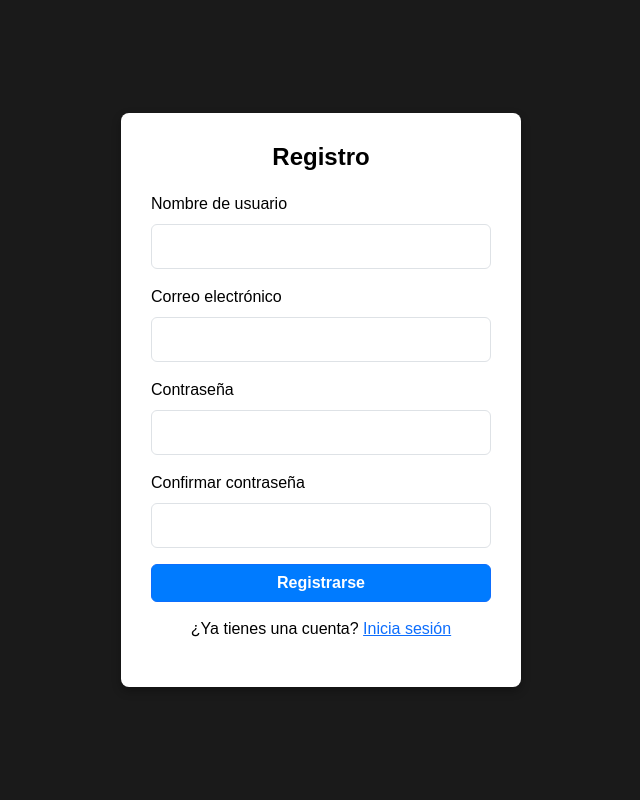
After one commit to BrandonPaezL/Aplicacion-Gestion-Inventarial, a Django app: page /registro/ in a window 1280 px wide. The commit adds this page. Shown: the whole page, without its empty margins (319-959 px from the left). Run offline with Django 4.2, Linux system fonts and the light colour scheme.

Commit message:
Creacion de Login y Registro de usuarios

```diff
--- a/Inventario_Project/settings.py
+++ b/Inventario_Project/settings.py
@@ -126,3 +126,5 @@ STATIC_URL = 'static/'
 # https://docs.djangoproject.com/en/4.2/ref/settings/#default-auto-field
 
 DEFAULT_AUTO_FIELD = 'django.db.models.BigAutoField'
+
+LOGIN_URL = 'login'
--- a/Inventario_Project/urls.py
+++ b/Inventario_Project/urls.py
@@ -20,22 +20,27 @@ from django.urls import path
 from dashboard import views
 
 
+from django.contrib import admin
+from django.urls import path
+from dashboard import views
+
 urlpatterns = [
     path('', views.index, name='index'),
     path('inventario/', views.lista_inventario, name='lista_inventario'),
     path('inventario/agregar/', views.agregar_producto, name='agregar_producto'),
     path('inventario/editar/<int:producto_id>/', views.editar_producto, name='editar_producto'),
     path('inventario/eliminar/<int:producto_id>/', views.eliminar_producto, name='eliminar_producto'),
-    path('inventario/', views.inventario, name='inventario'),
     path('grupos/', views.grupos, name='grupos'),
     path('crear_grupo/', views.crear_grupo, name='crear_grupo'),
-    path('medicamentos_caducar/',views.alertas, name='medicamentos_caducar'),
+    path('medicamentos_caducar/', views.alertas, name='medicamentos_caducar'),
     path('audit-log/', views.audit_log_view, name='audit_log'),
     path('presupuesto/', views.presupuesto, name='presupuesto'),
     path('contacto/', views.contacto, name='contacto'),
     path('reportes/', views.reportes, name='reportes'),
     path('productos/', views.lista_productos, name='lista_productos'),
     path('alertas/', views.alertas, name='alertas'),
-    path('reportes/', views.reportes, name='reportes'),
     path('entrega_elementos/', views.entrega_elementos, name='entrega_elementos'),
+    path('login/', views.login_view, name='login'),
+    path('registro/', views.registro_view, name='registro'),
+    path('logout/', views.logout_view, name='logout'),
 ]
--- a/dashboard/forms.py
+++ b/dashboard/forms.py
@@ -1,12 +1,12 @@
-# forms.py
 from django import forms
 from .models import Grupo, Producto, Venta
+from django.contrib.auth.forms import UserCreationForm
+from django.contrib.auth.models import User
 
 class ProductoForm(forms.ModelForm):
     class Meta:
         model = Producto
         fields = ['nombre', 'cantidad', 'fecha_caducidad', 'categoria', 'proveedor']
-
 
 class GrupoForm(forms.ModelForm):
     medicamentos = forms.ModelMultipleChoiceField(
@@ -22,14 +22,31 @@ class GrupoForm(forms.ModelForm):
             'color': forms.TextInput(attrs={'type': 'color'}),
         }
 
-
-
 class EntregaElementosForm(forms.ModelForm):
     class Meta:
         model = Venta
-        fields = ['producto', 'cantidad', 'destinatario']  # Incluir el nuevo campo
+        fields = ['producto', 'cantidad', 'destinatario']
         widgets = {
             'producto': forms.Select(attrs={'class': 'form-control'}),
             'cantidad': forms.NumberInput(attrs={'class': 'form-control'}),
-            'destinatario': forms.TextInput(attrs={'class': 'form-control'}),  # Widget para el nuevo campo
+            'destinatario': forms.TextInput(attrs={'class': 'form-control'}),
         }
+
+class LoginForm(forms.Form):
+    username = forms.CharField(max_length=100, widget=forms.TextInput(attrs={'class': 'form-control'}))
+    password = forms.CharField(widget=forms.PasswordInput(attrs={'class': 'form-control'}))
+
+class RegistroForm(UserCreationForm):
+    first_name = forms.CharField(max_length=30, required=True, widget=forms.TextInput(attrs={'class': 'form-control'}))
+    last_name = forms.CharField(max_length=30, required=True, widget=forms.TextInput(attrs={'class': 'form-control'}))
+    rut = forms.CharField(max_length=12, required=True, widget=forms.TextInput(attrs={'class': 'form-control'}))
+    fecha_nacimiento = forms.DateField(widget=forms.DateInput(attrs={'class': 'form-control', 'type': 'date'}))
+
+    class Meta:
+        model = User
+        fields = ['username', 'first_name', 'last_name', 'rut', 'fecha_nacimiento', 'password1', 'password2']
+        widgets = {
+            'username': forms.TextInput(attrs={'class': 'form-control'}),
+            'password1': forms.PasswordInput(attrs={'class': 'form-control'}),
+            'password2': forms.PasswordInput(attrs={'class': 'form-control'}),
+        }
--- a/dashboard/templates/alertas.html
+++ b/dashboard/templates/alertas.html
@@ -53,8 +53,8 @@
             <ul class="nav flex-column mt-4">
                 <li class="nav-item"><a class="nav-link" href="{% url 'index' %}"><i class="fas fa-tachometer-alt"></i> Dashboard</a></li>
                 <li class="nav-item"><a class="nav-link" href="{% url 'presupuesto' %}"><i class="fas fa-money-bill-wave"></i> Presupuesto</a></li>
-                <li class="nav-item"><a class="nav-link" href="{% url 'inventario' %}"><i class="fas fa-boxes"></i> Inventario</a></li>
-                <li class="nav-item"><a class="nav-link active" href="{% url 'alertas' %}"><i class="fas fa-exclamation-triangle"></i> Alertas</a></li>
+                <li class="nav-item"><a class="nav-link" href="{% url 'lista_inventario' %}"><i class="fas fa-boxes"></i> Inventario</a></li>
+                <li class="nav-item"><a class="nav-link" href="{% url 'alertas' %}"><i class="fas fa-exclamation-triangle"></i> Alertas</a></li>
                 <li class="nav-item"><a class="nav-link" href="{% url 'audit_log' %}"><i class="fas fa-history"></i> Audit Log</a></li>
                 <li class="nav-item"><a class="nav-link" href="{% url 'contacto' %}"><i class="fas fa-envelope"></i> Contáctanos</a></li>
                 <li class="nav-item"><a class="nav-link" href="{% url 'entrega_elementos' %}"><i class="fas fa-truck"></i> Entrega de Elementos</a></li>
--- a/dashboard/templates/audit_log.html
+++ b/dashboard/templates/audit_log.html
@@ -21,9 +21,9 @@
             <ul class="nav flex-column mt-4">
                 <li class="nav-item"><a class="nav-link" href="{% url 'index' %}"><i class="fas fa-tachometer-alt"></i> Dashboard</a></li>
                 <li class="nav-item"><a class="nav-link" href="{% url 'presupuesto' %}"><i class="fas fa-money-bill-wave"></i> Presupuesto</a></li>
-                <li class="nav-item"><a class="nav-link" href="{% url 'inventario' %}"><i class="fas fa-boxes"></i> Inventario</a></li>
+                <li class="nav-item"><a class="nav-link" href="{% url 'lista_inventario' %}"><i class="fas fa-boxes"></i> Inventario</a></li>
                 <li class="nav-item"><a class="nav-link" href="{% url 'alertas' %}"><i class="fas fa-exclamation-triangle"></i> Alertas</a></li>
-                <li class="nav-item"><a class="nav-link active" href="{% url 'audit_log' %}"><i class="fas fa-history"></i> Audit Log</a></li>
+                <li class="nav-item"><a class="nav-link" href="{% url 'audit_log' %}"><i class="fas fa-history"></i> Audit Log</a></li>
                 <li class="nav-item"><a class="nav-link" href="{% url 'contacto' %}"><i class="fas fa-envelope"></i> Contáctanos</a></li>
                 <li class="nav-item"><a class="nav-link" href="{% url 'entrega_elementos' %}"><i class="fas fa-truck"></i> Entrega de Elementos</a></li>
             </ul>
--- a/dashboard/templates/contacto.html
+++ b/dashboard/templates/contacto.html
@@ -23,10 +23,10 @@
             <ul class="nav flex-column mt-4">
                 <li class="nav-item"><a class="nav-link" href="{% url 'index' %}"><i class="fas fa-tachometer-alt"></i> Dashboard</a></li>
                 <li class="nav-item"><a class="nav-link" href="{% url 'presupuesto' %}"><i class="fas fa-money-bill-wave"></i> Presupuesto</a></li>
-                <li class="nav-item"><a class="nav-link" href="{% url 'inventario' %}"><i class="fas fa-boxes"></i> Inventario</a></li>
+                <li class="nav-item"><a class="nav-link" href="{% url 'lista_inventario' %}"><i class="fas fa-boxes"></i> Inventario</a></li>
                 <li class="nav-item"><a class="nav-link" href="{% url 'alertas' %}"><i class="fas fa-exclamation-triangle"></i> Alertas</a></li>
                 <li class="nav-item"><a class="nav-link" href="{% url 'audit_log' %}"><i class="fas fa-history"></i> Audit Log</a></li>
-                <li class="nav-item"><a class="nav-link active" href="{% url 'contacto' %}"><i class="fas fa-envelope"></i> Contáctanos</a></li>
+                <li class="nav-item"><a class="nav-link" href="{% url 'contacto' %}"><i class="fas fa-envelope"></i> Contáctanos</a></li>
                 <li class="nav-item"><a class="nav-link" href="{% url 'entrega_elementos' %}"><i class="fas fa-truck"></i> Entrega de Elementos</a></li>
             </ul>
             <div class="mt-auto text-center">
--- a/dashboard/templates/entrega_elementos.html
+++ b/dashboard/templates/entrega_elementos.html
@@ -24,7 +24,7 @@
             <ul class="nav flex-column mt-4">
                 <li class="nav-item"><a class="nav-link" href="{% url 'index' %}"><i class="fas fa-tachometer-alt"></i> Dashboard</a></li>
                 <li class="nav-item"><a class="nav-link" href="{% url 'presupuesto' %}"><i class="fas fa-money-bill-wave"></i> Presupuesto</a></li>
-                <li class="nav-item"><a class="nav-link" href="{% url 'inventario' %}"><i class="fas fa-boxes"></i> Inventario</a></li>
+                <li class="nav-item"><a class="nav-link" href="{% url 'lista_inventario' %}"><i class="fas fa-boxes"></i> Inventario</a></li>
                 <li class="nav-item"><a class="nav-link" href="{% url 'alertas' %}"><i class="fas fa-exclamation-triangle"></i> Alertas</a></li>
                 <li class="nav-item"><a class="nav-link" href="{% url 'audit_log' %}"><i class="fas fa-history"></i> Audit Log</a></li>
                 <li class="nav-item"><a class="nav-link" href="{% url 'contacto' %}"><i class="fas fa-envelope"></i> Contáctanos</a></li>
--- a/dashboard/templates/inventario.html
+++ b/dashboard/templates/inventario.html
@@ -22,7 +22,7 @@
             <ul class="nav flex-column mt-4">
                 <li class="nav-item"><a class="nav-link" href="{% url 'index' %}"><i class="fas fa-tachometer-alt"></i> Dashboard</a></li>
                 <li class="nav-item"><a class="nav-link" href="{% url 'presupuesto' %}"><i class="fas fa-money-bill-wave"></i> Presupuesto</a></li>
-                <li class="nav-item"><a class="nav-link active" href="{% url 'inventario' %}"><i class="fas fa-boxes"></i> Inventario</a></li>
+                <li class="nav-item"><a class="nav-link" href="{% url 'lista_inventario' %}"><i class="fas fa-boxes"></i> Inventario</a></li>
                 <li class="nav-item"><a class="nav-link" href="{% url 'alertas' %}"><i class="fas fa-exclamation-triangle"></i> Alertas</a></li>
                 <li class="nav-item"><a class="nav-link" href="{% url 'audit_log' %}"><i class="fas fa-history"></i> Audit Log</a></li>
                 <li class="nav-item"><a class="nav-link" href="{% url 'contacto' %}"><i class="fas fa-envelope"></i> Contáctanos</a></li>
--- a/dashboard/templates/presupuesto.html
+++ b/dashboard/templates/presupuesto.html
@@ -22,8 +22,8 @@
             </div>
             <ul class="nav flex-column mt-4">
                 <li class="nav-item"><a class="nav-link" href="{% url 'index' %}"><i class="fas fa-tachometer-alt"></i> Dashboard</a></li>
-                <li class="nav-item"><a class="nav-link active" href="{% url 'presupuesto' %}"><i class="fas fa-money-bill-wave"></i> Presupuesto</a></li>
-                <li class="nav-item"><a class="nav-link" href="{% url 'inventario' %}"><i class="fas fa-boxes"></i> Inventario</a></li>
+                <li class="nav-item"><a class="nav-link" href="{% url 'presupuesto' %}"><i class="fas fa-money-bill-wave"></i> Presupuesto</a></li>
+                <li class="nav-item"><a class="nav-link" href="{% url 'lista_inventario' %}"><i class="fas fa-boxes"></i> Inventario</a></li>
                 <li class="nav-item"><a class="nav-link" href="{% url 'alertas' %}"><i class="fas fa-exclamation-triangle"></i> Alertas</a></li>
                 <li class="nav-item"><a class="nav-link" href="{% url 'audit_log' %}"><i class="fas fa-history"></i> Audit Log</a></li>
                 <li class="nav-item"><a class="nav-link" href="{% url 'contacto' %}"><i class="fas fa-envelope"></i> Contáctanos</a></li>
--- a/dashboard/templates/productos_disponibles.html
+++ b/dashboard/templates/productos_disponibles.html
@@ -22,7 +22,7 @@
             <ul class="nav flex-column mt-4">
                 <li class="nav-item"><a class="nav-link" href="{% url 'index' %}"><i class="fas fa-tachometer-alt"></i> Dashboard</a></li>
                 <li class="nav-item"><a class="nav-link" href="{% url 'presupuesto' %}"><i class="fas fa-money-bill-wave"></i> Presupuesto</a></li>
-                <li class="nav-item"><a class="nav-link active" href="{% url 'inventario' %}"><i class="fas fa-boxes"></i> Inventario</a></li>
+                <li class="nav-item"><a class="nav-link" href="{% url 'lista_inventario' %}"><i class="fas fa-boxes"></i> Inventario</a></li>
                 <li class="nav-item"><a class="nav-link" href="{% url 'alertas' %}"><i class="fas fa-exclamation-triangle"></i> Alertas</a></li>
                 <li class="nav-item"><a class="nav-link" href="{% url 'audit_log' %}"><i class="fas fa-history"></i> Audit Log</a></li>
                 <li class="nav-item"><a class="nav-link" href="{% url 'contacto' %}"><i class="fas fa-envelope"></i> Contáctanos</a></li>
--- /dev/null
+++ b/dashboard/templates/registro.html
@@ -0,0 +1,82 @@
+<!DOCTYPE html>
+<html lang="en">
+<head>
+    {% load static %}
+    <meta charset="UTF-8">
+    <meta name="viewport" content="width=device-width, initial-scale=1.0">
+    <title>Registro</title>
+    <link rel="stylesheet" href="https://cdn.jsdelivr.net/npm/bootstrap@5.3.2/dist/css/bootstrap.min.css">
+    <link href="https://cdnjs.cloudflare.com/ajax/libs/font-awesome/5.15.3/css/all.min.css" rel="stylesheet">
+    <link rel="stylesheet" href="{% static 'dashboard/styles.css' %}">
+    <style>
+        body {
+            display: flex;
+            justify-content: center;
+            align-items: center;
+            height: 100vh;
+            background-color: #1a1a1a;
+            color: #ffffff;
+        }
+        .form-container {
+            background-color: #ffffff;
+            color: #000000;
+            border-radius: 8px;
+            padding: 30px;
+            box-shadow: 0 4px 10px rgba(0, 0, 0, 0.3);
+            width: 100%;
+            max-width: 400px;
+        }
+        .form-container h1 {
+            font-size: 24px;
+            font-weight: bold;
+            margin-bottom: 20px;
+            text-align: center;
+        }
+        .form-container .form-control {
+            margin-bottom: 15px;
+            height: 45px;
+        }
+        .form-container .btn {
+            width: 100%;
+            background-color: #007bff;
+            color: #ffffff;
+            font-weight: bold;
+        }
+        .form-container .btn:hover {
+            background-color: #0056b3;
+        }
+        .form-container .text-center {
+            margin-top: 15px;
+        }
+    </style>
+</head>
+<body>
+    <div class="form-container">
+        <h1>Registro</h1>
+        <form method="post">
+            {% csrf_token %}
+
+            <div class="mb-3">
+                <label for="username" class="form-label">Nombre de usuario</label>
+                <input type="text" id="username" name="username" class="form-control" required>
+            </div>
+            <div class="mb-3">
+                <label for="email" class="form-label">Correo electrónico</label>
+                <input type="email" id="email" name="email" class="form-control" required>
+            </div>
+            <div class="mb-3">
+                <label for="password" class="form-label">Contraseña</label>
+                <input type="password" id="password" name="password" class="form-control" required>
+            </div>
+            <div class="mb-3">
+                <label for="confirm-password" class="form-label">Confirmar contraseña</label>
+                <input type="password" id="confirm-password" name="confirm_password" class="form-control" required>
+            </div>
+            <button type="submit" class="btn btn-primary">Registrarse</button>
+        </form>
+        <div class="text-center">
+            <p>¿Ya tienes una cuenta? <a href="{% url 'login' %}">Inicia sesión</a></p>
+        </div>
+    </div>
+</body>
+</html>
--- a/dashboard/templates/reportes.html
+++ b/dashboard/templates/reportes.html
@@ -22,7 +22,7 @@
             <ul class="nav flex-column mt-4">
                 <li class="nav-item"><a class="nav-link" href="{% url 'index' %}"><i class="fas fa-tachometer-alt"></i> Dashboard</a></li>
                 <li class="nav-item"><a class="nav-link" href="{% url 'presupuesto' %}"><i class="fas fa-money-bill-wave"></i> Presupuesto</a></li>
-                <li class="nav-item"><a class="nav-link" href="{% url 'inventario' %}"><i class="fas fa-boxes"></i> Inventario</a></li>
+                <li class="nav-item"><a class="nav-link" href="{% url 'lista_inventario' %}"><i class="fas fa-boxes"></i> Inventario</a></li>
                 <li class="nav-item"><a class="nav-link" href="{% url 'alertas' %}"><i class="fas fa-exclamation-triangle"></i> Alertas</a></li>
                 <li class="nav-item"><a class="nav-link" href="{% url 'audit_log' %}"><i class="fas fa-history"></i> Audit Log</a></li>
                 <li class="nav-item"><a class="nav-link" href="{% url 'contacto' %}"><i class="fas fa-envelope"></i> Contáctanos</a></li>
--- a/dashboard/views.py
+++ b/dashboard/views.py
@@ -2,20 +2,25 @@ from datetime import timedelta
 from django.shortcuts import render, redirect, get_object_or_404
 from django.utils import timezone
 from .models import AuditLog, Medicamento, Presupuesto, Producto, Grupo, Venta # Usamos los modelos reales definidos en models.py
-from .forms import ProductoForm, GrupoForm, EntregaElementosForm
+from .forms import ProductoForm, GrupoForm, EntregaElementosForm, LoginForm, RegistroForm
 from django.db.models import Sum  # Para realizar agregaciones como sumas
-from django.db.models import Count
+from django.db.models import Count # Para realizar agregaciones como contar
+from django.contrib.auth import authenticate, login, logout # Para autenticar usuarios
+from django.contrib.auth.decorators import login_required # Para proteger vistas con autenticación
+
 
 
 # Vista principal
+@login_required
 def index(request):
     return render(request, 'index.html')
 
 # Sección principal de inventario
+@login_required
 def lista_inventario(request):
     productos = Producto.objects.all()
     return render(request, 'inventario.html', {'productos': productos})
-
+@login_required
 def agregar_producto(request):
     if request.method == 'POST':
         form = ProductoForm(request.POST)
@@ -26,6 +31,7 @@ def agregar_producto(request):
         form = ProductoForm()
     return render(request, 'add_producto.html', {'form': form})
 
+@login_required
 def editar_producto(request, producto_id):
     producto = get_object_or_404(Producto, pk=producto_id)
     if request.method == 'POST':
@@ -37,25 +43,30 @@ def editar_producto(request, producto_id):
         form = ProductoForm(instance=producto)
     return redirect('lista_productos')
 
+@login_required
 def eliminar_producto(request, producto_id):
     producto = get_object_or_404(Producto, pk=producto_id)
     producto.delete()
     return redirect('lista_inventario')
 
 # Medicinas disponibles
+@login_required
 def lista_productos(request):
     productos = Producto.objects.all()
     return render(request, 'productos_disponibles.html', {'productos': productos})
 
+@login_required
 def inventario(request):
     total_medicamentos = Producto.objects.count()
     return render(request, 'inventario.html', {'total_medicamentos': total_medicamentos})
 
 # Grupos de productos
+@login_required
 def grupos(request):
     grupos = Grupo.objects.all()[:8]
     return render(request, 'grupos.html', {'grupos': grupos})
 
+@login_required
 def crear_grupo(request):
     if request.method == 'POST':
         form = GrupoForm(request.POST)
@@ -67,19 +78,23 @@ def crear_grupo(request):
     return render(request, 'crear_grupo.html', {'form': form})
 
 # Log de auditoría
+@login_required
 def audit_log_view(request):
     audit_logs = AuditLog.objects.all().order_by('-date')
     return render(request, 'audit_log.html', {'audit_logs': audit_logs})
 
 # Presupuesto
+@login_required
 def presupuesto(request):
     return render(request, 'presupuesto.html')
 
 # Contacto
+@login_required
 def contacto(request):
     return render(request, 'contacto.html')
 
 # Dashboard
+@login_required
 def dashboard(request):
     total_medicines = Producto.objects.count()
     proximos_a_vencer_count = Producto.objects.filter(
@@ -90,16 +105,19 @@ def dashboard(request):
         'total_medicines': total_medicines,
         'proximos_a_vencer_count': proximos_a_vencer_count,
     }
-    return render(request, 'dashboard/index.html', context)
+    return render(request, 'index.html', context)
 
+@login_required
 def reportes(request):
     return render(request, 'reportes.html')
 
 # Umbrales configurables
+
 UMBRAL_CADUCIDAD_DIAS = 21  # 3 semanas
 UMBRAL_STOCK_BAJO = 30
 
 # Alertas
+@login_required
 def alertas(request):
     hoy = timezone.now().date()
     umbral_caducidad = hoy + timedelta(days=UMBRAL_CADUCIDAD_DIAS)
@@ -122,7 +140,7 @@ def alertas(request):
 
     return render(request, 'alertas.html', context)
 
-
+@login_required
 def reportes(request):
     # Obtener todas las categorías únicas
     categorias = Producto.objects.values_list('categoria', flat=True).distinct()
@@ -146,6 +164,7 @@ def reportes(request):
 
     return render(request, 'reportes.html', context)
 
+@login_required
 def inventario_dashboard(request):
     total_medicamentos = Medicamento.objects.count()
     grupos_medicamentos = Grupo.objects.all()
@@ -155,11 +174,12 @@ def inventario_dashboard(request):
     })
 
 
+@login_required
 def entrega_elementos(request):
     return render(request, 'entrega_elementos.html')
 
 
-
+@login_required
 def entrega_elementos(request):
     if request.method == 'POST':
         form = EntregaElementosForm(request.POST)
@@ -177,3 +197,35 @@ def entrega_elementos(request):
     else:
         form = EntregaElementosForm()
     return render(request, 'entrega_elementos.html', {'form': form})
+
+
+
+def login_view(request):
+    if request.method == 'POST':
+        form = LoginForm(request.POST)
+        if form.is_valid():
+            username = form.cleaned_data['username']
+            password = form.cleaned_data['password']
+            user = authenticate(request, username=username, password=password)
+            if user is not None:
+                login(request, user)
+                return redirect('index')
+            else:
+                form.add_error(None, 'Nombre de usuario o contraseña incorrectos')
+    else:
+        form = LoginForm()
+    return render(request, 'login.html', {'form': form})
+
+def registro_view(request):
+    if request.method == 'POST':
+        form = RegistroForm(request.POST)
+        if form.is_valid():
+            form.save()
+            return redirect('login')
+    else:
+        form = RegistroForm()
+    return render(request, 'registro.html', {'form': form})
+
+def logout_view(request):
+    logout(request)
+    return redirect('login')
```
Also changed, not shown: dashboard/templates/index.html (+5 -2 lines), dashboard/templates/login.html (added, +74 -0 lines), dashboard/static/dashboard/img/login.png (added).
